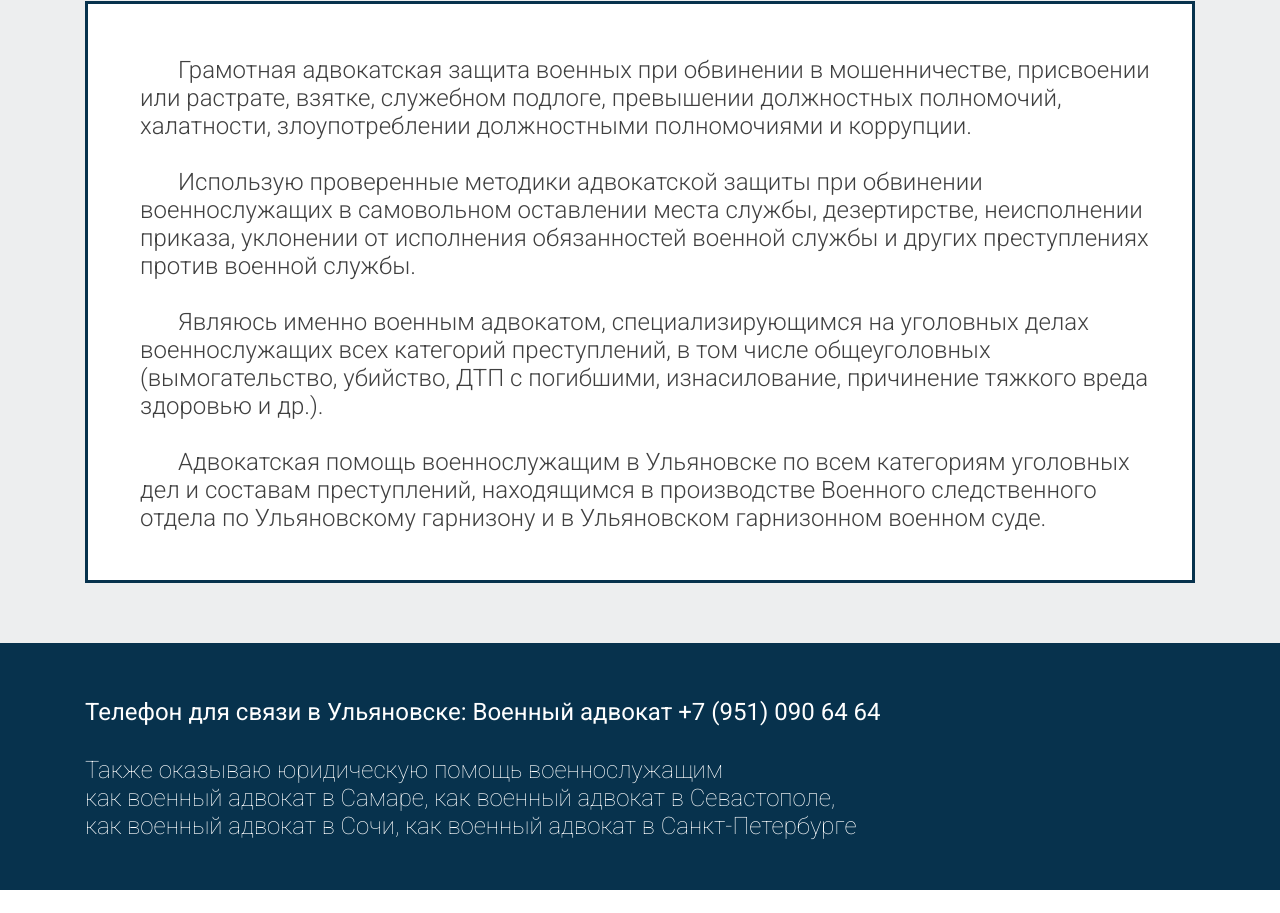
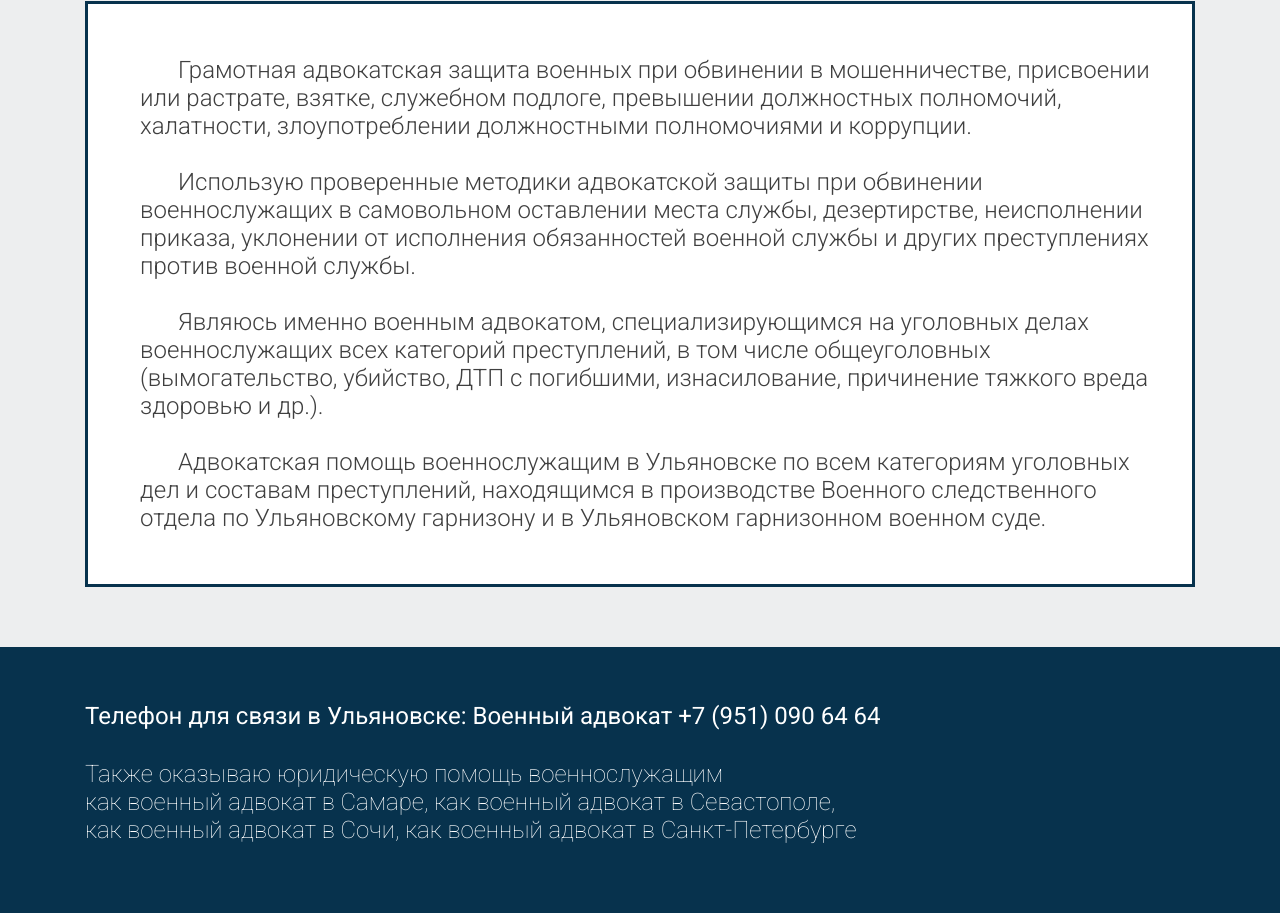
Before and after one commit to rudenia/lawyer, a plain HTML site: page index.html in a window 1280 px wide. Shown: the part 866-1779 px from the top of the page. Before the commit the page ends 1756 px from the top, so only its background shows below. Drawn offline with nearby package versions, Linux system fonts and the light colour scheme.

Commit message:
First commit

```diff
--- a/css/main.css
+++ b/css/main.css
@@ -145,7 +145,7 @@ header {
 .mission {
     background-color: #ffffff;
     border: 3px solid #07324d;
-    padding: 52px 40px 48px 52px;
+    padding: 52px 40px 52px 52px;
     color: #404040;
 }
 
@@ -166,7 +166,7 @@ header {
 /*--------Footer-------- */
 
 footer {
-    padding: 55px 0 50px;
+    padding: 55px 0 69px;
     color: #ffffff;
     font-size: 24px;
     background-color: #07324d;
```
